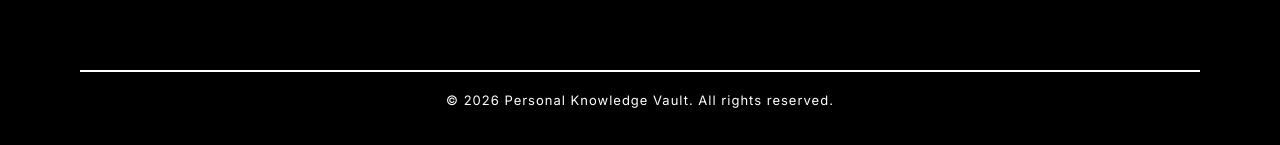
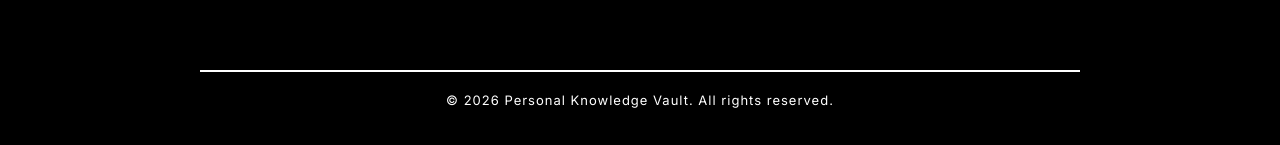
Before and after one commit to sabbir053/B13-A01-Knowledge-Vault-Sabbir, a plain HTML site: page index.html in a window 1280 px wide. Shown: the part 2978-3123 px from the top of the page. Drawn offline with Linux system fonts and the light colour scheme.

Commit message:
change Horizontal row  size

```diff
--- a/styles.css
+++ b/styles.css
@@ -302,7 +302,7 @@ footer hr{
     border: none;
     height: 2px;
     background-color: white;
-    margin: 0 80px 20px 80px;
+    margin: 0 200px 20px 200px;
 
 }
 .last-footer{
```
